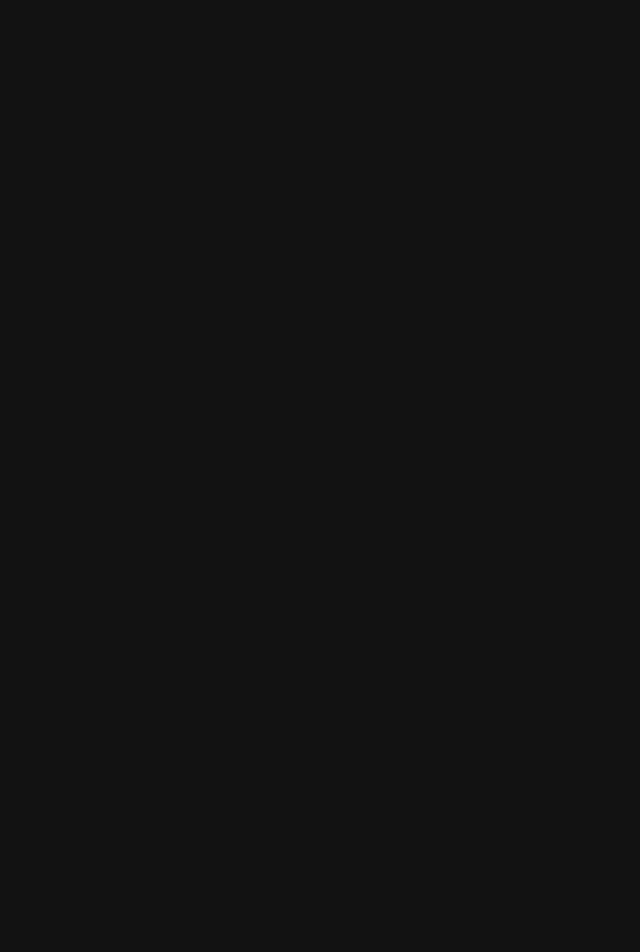
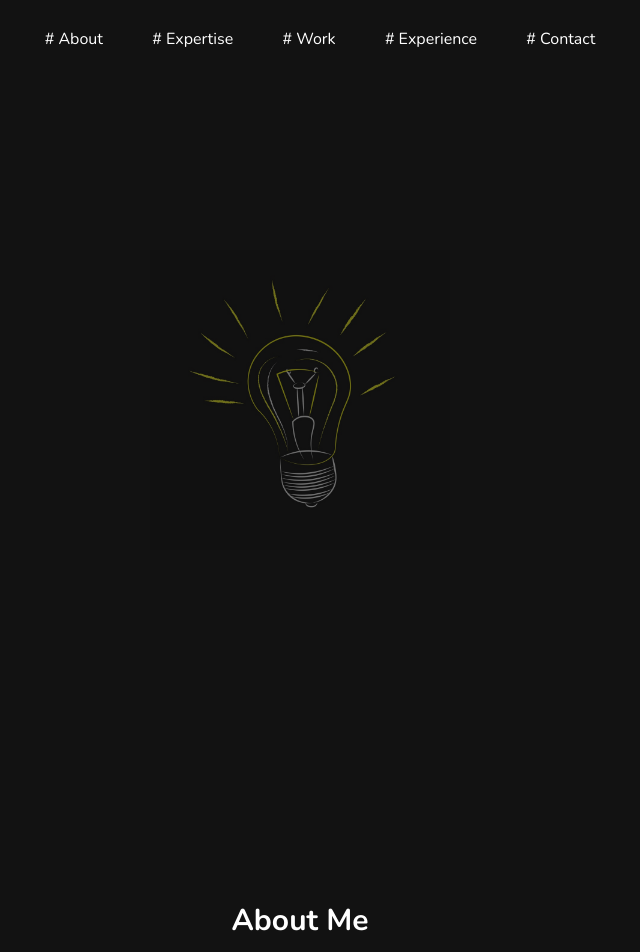
Before and after one commit to mrichhub/mikerichards.tech, a React (Vite) app: page /portfolio/1 in a window 1280 px wide. Before the commit this address had no page. Shown: the top 952 px of the page, without its empty margins (340-980 px from the left). Before the commit the page ends 800 px from the top, so only its background shows below. Built offline with nearby package versions, Linux system fonts and the light colour scheme.

Commit message:
refactored duplicate code

```diff
--- a/src/App.tsx
+++ b/src/App.tsx
@@ -15,6 +15,7 @@ export function App() {
 					<Route path="/intro" Component={IntroPage} />
 					<Route path="/intro/stay" Component={() => <IntroPage stay={true} />} />
 					<Route path="/portfolio" Component={PortfolioPage} />
+					<Route path="/portfolio/:sectionId" Component={PortfolioPage} />
 				</Routes>
 			</div>
 		</BrowserRouter>
--- a/src/components/pages/portfolio.scss
+++ b/src/components/pages/portfolio.scss
@@ -183,9 +183,9 @@ a {
 						padding: 15px;
 
 						img {
-							max-height: 200px;
-							max-width: 200px;
-							opacity: 0.8;
+							max-height: 150px;
+							max-width: 150px;
+							opacity: 0.9;
 							transform: translateX(15px);
 						}
 					}
--- a/src/components/pages/portfolio.tsx
+++ b/src/components/pages/portfolio.tsx
@@ -1,78 +1,35 @@
 import classNames from "classnames"
 import { useEffect, useRef, useState } from "react"
+import { useParams } from "react-router-dom"
 import lightbulbImage from "../../assets/images/lightbulb3.jpg"
 import avatarImage from "../../assets/images/mike-richards-avatar.png"
 import { useIsPageLoaded } from "../../hooks/useIsPageLoaded"
-import { useIsVisible } from "../../hooks/useIsVisible"
 import { useScrollVar } from "../../hooks/useScrollVar"
 import { useTimedFlag } from "../../hooks/useTimedFlag"
 import { AnimateInWhenVisible } from "../animateInWhenVisible/animateInWhenVisible"
 import { DownArrow } from "../downarrow/downarrow"
 import { HamburgerIcon } from "../hamburgerIcon/hamburgerIcon"
 import { Typewriter } from "../typewriter/typewriter"
+import { TypewriterWhenVisible } from "../typewriter/typewriterWhenVisible"
 import "./portfolio.scss"
 
 export default function PortfolioPage() {
 	useScrollVar()
 
 	const isPageLoaded = useIsPageLoaded()
+	const { sectionId } = useParams()
 	const introDone = useTimedFlag(2000)
 	const [hamburgerMenuOpen, setHamburgerMenuOpen] = useState(false)
 	const mainSection = useRef<HTMLDivElement>(null)
 	const aboutSection = useRef<HTMLDivElement>(null)
-	const aboutSectionHeader = useRef(null)
-	const aboutSectionHeaderVisible = useIsVisible(aboutSectionHeader)
 	const expertiseSection = useRef<HTMLDivElement>(null)
-	const expertiseSectionHeader = useRef(null)
-	const expertiseSectionHeaderVisible = useIsVisible(expertiseSectionHeader)
 	const workSection = useRef<HTMLDivElement>(null)
-	const workSectionHeader = useRef(null)
-	const workSectionheaderVisible = useIsVisible(workSectionHeader)
 	const experienceSection = useRef<HTMLDivElement>(null)
-	const experienceSectionHeader = useRef(null)
-	const experienceSectionHeaderVisible = useIsVisible(experienceSectionHeader)
 	const contactSection = useRef<HTMLDivElement>(null)
-	const contactSectionHeader = useRef(null)
-	const contactSectionHeaderVisible = useIsVisible(contactSectionHeader)
 
-	function goToMain() {
+	function goToSection(section: React.RefObject<HTMLElement>) {
 		setHamburgerMenuOpen(false)
-		mainSection.current?.scrollIntoView({
-			behavior: "smooth",
-		})
-	}
-
-	function goToAboutSection() {
-		setHamburgerMenuOpen(false)
-		aboutSection.current?.scrollIntoView({
-			behavior: "smooth",
-		})
-	}
-
-	function goToExpertiseSection() {
-		setHamburgerMenuOpen(false)
-		expertiseSection.current?.scrollIntoView({
-			behavior: "smooth",
-		})
-	}
-
-	function goToWorkSection() {
-		setHamburgerMenuOpen(false)
-		workSection.current?.scrollIntoView({
-			behavior: "smooth",
-		})
-	}
-
-	function goToExperienceSection() {
-		setHamburgerMenuOpen(false)
-		experienceSection.current?.scrollIntoView({
-			behavior: "smooth",
-		})
-	}
-
-	function goToContactSection() {
-		setHamburgerMenuOpen(false)
-		contactSection.current?.scrollIntoView({
+		section.current?.scrollIntoView({
 			behavior: "smooth",
 		})
 	}
@@ -80,25 +37,25 @@ export default function PortfolioPage() {
 	useEffect(() => {
 		if (!isPageLoaded) { return }
 
-		switch (window.location.hash) {
-			case "#about":
-				goToAboutSection()
+		switch (window.location.hash?.substring(1) || sectionId) {
+			case "about":
+				goToSection(aboutSection)
 				break
 
-			case "#expertise":
-				goToExpertiseSection()
+			case "expertise":
+				goToSection(expertiseSection)
 				break
 
-			case "#work":
-				goToWorkSection()
+			case "work":
+				goToSection(workSection)
 				break
 
-			case "#experience":
-				goToExperienceSection()
+			case "experience":
+				goToSection(experienceSection)
 				break
 
 			case "contact":
-				goToContactSection()
+				goToSection(contactSection)
 				break
 		}
 	}, [isPageLoaded])
@@ -113,16 +70,16 @@ export default function PortfolioPage() {
 		<nav className="nav">
 			<HamburgerIcon isOpen={[ hamburgerMenuOpen, setHamburgerMenuOpen ]} />
 
-			<a className="home" onClick={() => goToMain()}>
+			<a className="home" onClick={() => goToSection(mainSection)}>
 				<Typewriter text="Mike Richards" />
 			</a>
 
 			<ul>
-				<li><a onClick={() => goToAboutSection()}><Typewriter text="# About" delay={200} speed={20} /></a></li>
-				<li><a onClick={() => goToExpertiseSection()}><Typewriter text="# Expertise" delay={340} speed={20} /></a></li>
-				<li><a onClick={() => goToWorkSection()}><Typewriter text="# Work" delay={560} speed={20} /></a></li>
-				<li><a onClick={() => goToExperienceSection()}><Typewriter text="# Experience" delay={680} speed={20} /></a></li>
-				<li><a onClick={() => goToContactSection()}><Typewriter text="# Contact" delay={920} speed={20} /></a></li>
+				<li><a onClick={() => goToSection(aboutSection)}><Typewriter text="# About" delay={200} speed={20} /></a></li>
+				<li><a onClick={() => goToSection(expertiseSection)}><Typewriter text="# Expertise" delay={340} speed={20} /></a></li>
+				<li><a onClick={() => goToSection(workSection)}><Typewriter text="# Work" delay={560} speed={20} /></a></li>
+				<li><a onClick={() => goToSection(experienceSection)}><Typewriter text="# Experience" delay={680} speed={20} /></a></li>
+				<li><a onClick={() => goToSection(contactSection)}><Typewriter text="# Contact" delay={920} speed={20} /></a></li>
 			</ul>
 		</nav>
 
@@ -140,7 +97,7 @@ export default function PortfolioPage() {
 				</div>
 
 				<div className="section about" ref={aboutSection}>
-					<h3 ref={aboutSectionHeader}><Typewriter text={aboutSectionHeaderVisible ? "About Me" : "A"} /></h3>
+					<h3><TypewriterWhenVisible text="About Me" /></h3>
 
 					<div className="about-table">
 						<div className="image">
@@ -149,7 +106,7 @@ export default function PortfolioPage() {
 							</AnimateInWhenVisible>
 						</div>
 						<div className="about-content">
-							<AnimateInWhenVisible delay={500}>
+							<AnimateInWhenVisible delay={250}>
 								<p>
 									With 15+ years of industry experience, I've architected, lead and developed many projects across the technology spectrum. I have
 									lead development efforts on large-scale consumer-focused websites for Fortune 500 companies and I've established tech startups
@@ -157,16 +114,16 @@ export default function PortfolioPage() {
 								</p>
 							</AnimateInWhenVisible>
 
-							<AnimateInWhenVisible delay={500}>
+							<AnimateInWhenVisible delay={250}>
 								<p>
 									I'm passionate about tech and fueled by innovative ideas. I am driven to bring concepts into reality. I love getting into the
 									weeds with ideas, solving problems by finding solutions balanced with business needs, and building something that people love.
 								</p>
 							</AnimateInWhenVisible>
 
-							<AnimateInWhenVisible delay={500}>
+							<AnimateInWhenVisible delay={250}>
 								<p>
-									I am always open to hearing ideas and finding how I can help. Please <a onClick={() => goToContactSection()}>contact me</a> to
+									I am always open to hearing ideas and finding how I can help. Please <a onClick={() => goToSection(contactSection)}>contact me</a> to
 									see how I can help!
 								</p>
 							</AnimateInWhenVisible>
@@ -175,19 +132,21 @@ export default function PortfolioPage() {
 				</div>
 
 				<div className="section expertise" ref={expertiseSection}>
-					<h3 ref={expertiseSectionHeader}><Typewriter text={expertiseSectionHeaderVisible ? "My Expertise" : "M"} /></h3>
+					<h3><TypewriterWhenVisible text="My Expertise" /></h3>
+
+					{/* <div className="" */}
 				</div>
 
 				<div className="section work" ref={workSection}>
-					<h3 ref={workSectionHeader}><Typewriter text={workSectionheaderVisible ? "Some Of My Work" : "S"} /></h3>
+					<h3><TypewriterWhenVisible text="Some of My Work" /></h3>
 				</div>
 
 				<div className="section experience" ref={experienceSection}>
-					<h3 ref={experienceSectionHeader}><Typewriter text={experienceSectionHeaderVisible ? "Experience" : "E"} /></h3>
+					<h3><TypewriterWhenVisible text="Experience" /></h3>
 				</div>
 
 				<div className="section contact" ref={contactSection}>
-					<h3 ref={contactSectionHeader}><Typewriter text={contactSectionHeaderVisible ? "Contact Me" : "C"} /></h3>
+					<h3><TypewriterWhenVisible text="Contact Me" /></h3>
 				</div>
 			</div>
 		</div>
@@ -196,11 +155,11 @@ export default function PortfolioPage() {
 
 		<div className={classNames("hamburger-menu", { "is-open": hamburgerMenuOpen })}>
 			<ul>
-				<li><a onClick={() => goToAboutSection()}><Typewriter text="# About" delay={200} speed={20} /></a></li>
-				<li><a onClick={() => goToExpertiseSection()}><Typewriter text="# Expertise" delay={340} speed={20} /></a></li>
-				<li><a onClick={() => goToWorkSection()}><Typewriter text="# Work" delay={560} speed={20} /></a></li>
-				<li><a onClick={() => goToExperienceSection()}><Typewriter text="# Experience" delay={680} speed={20} /></a></li>
-				<li><a onClick={() => goToContactSection()}><Typewriter text="# Contact" delay={920} speed={20} /></a></li>
+				<li><a onClick={() => goToSection(aboutSection)}><Typewriter text="# About" delay={200} speed={20} /></a></li>
+				<li><a onClick={() => goToSection(expertiseSection)}><Typewriter text="# Expertise" delay={340} speed={20} /></a></li>
+				<li><a onClick={() => goToSection(workSection)}><Typewriter text="# Work" delay={560} speed={20} /></a></li>
+				<li><a onClick={() => goToSection(experienceSection)}><Typewriter text="# Experience" delay={680} speed={20} /></a></li>
+				<li><a onClick={() => goToSection(contactSection)}><Typewriter text="# Contact" delay={920} speed={20} /></a></li>
 			</ul>
 		</div>
 	</>
--- /dev/null
+++ b/src/components/typewriter/typewriterWhenVisible.tsx
@@ -0,0 +1,24 @@
+import { useEffect, useRef, useState } from "react"
+import { useIsVisible } from "../../hooks/useIsVisible"
+import { Typewriter, TypewriterProps } from "./typewriter"
+
+export function TypewriterWhenVisible(props: TypewriterProps) {
+	const ref = useRef(null)
+	const refVisible = useIsVisible(ref)
+	const [text, setText] = useState(props.text.substring(0, 1))
+
+	useEffect(() => {
+		if (refVisible) {
+			setText(props.text)
+		}
+		else {
+			setText(props.text.substring(0, 1))
+		}
+	}, [refVisible])
+
+	return (
+		<span ref={ref}>
+			<Typewriter delay={props.delay} onFinished={props.onFinished} speed={props.speed} text={text} />
+		</span>
+	)
+}
```
